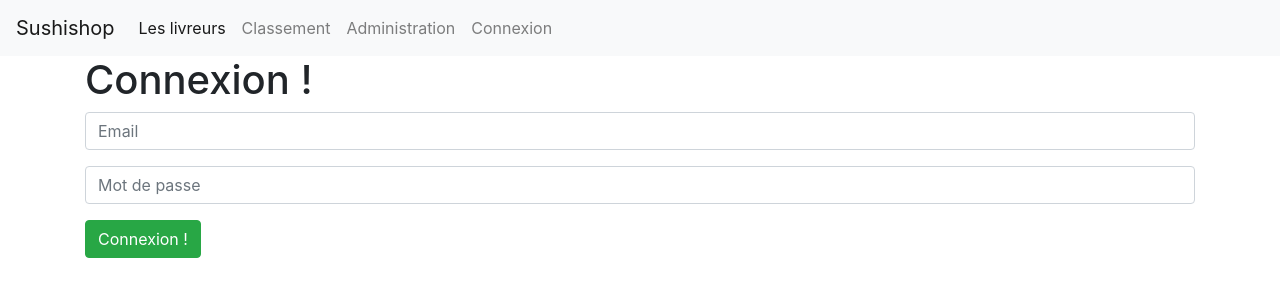
After one commit to christianletembet/Projet-1, a Symfony app: template sushiProjet/templates/security/login.html.twig in a window 1280 px wide. The commit adds this page. Shown: the top 300 px of the page. Run offline with Twig, Linux system fonts and the light colour scheme; the template is opened without the code that fills it, so the values that code supplies are empty; some libraries are stand-ins or nearby versions.

Commit message:
Administration

```diff
--- a/sushiProjet/templates/base.html.twig
+++ b/sushiProjet/templates/base.html.twig
@@ -2,7 +2,7 @@
 <html>
     <head>
         <meta charset="UTF-8">
-        <title>{% block title %}Welcome!{% endblock %}</title>
+        <title>{% block title %}Bienvenue{% endblock %}</title>
         <link rel="stylesheet" href="https://stackpath.bootstrapcdn.com/bootstrap/4.1.3/css/bootstrap.min.css"
               integrity="sha384-MCw98/SFnGE8fJT3GXwEOngsV7Zt27NXFoaoApmYm81iuXoPkFOJwJ8ERdknLPMO"
               crossorigin="anonymous">
@@ -28,6 +28,18 @@
                     <a class="nav-link" href="{{ path('administration') }}">Administration</a>
                 </li>
 
+                {% if not app.user %}
+                <li class="nav-item">
+                    <a class="nav-link" href="{{ path('security_login') }}"> Connexion</a>
+                </li>
+
+                {% else %}
+                <li class="nav-item">
+                    <a class="nav-link" href="{{ path('security_logout') }}"> Deconnexion</a>
+                </li>
+                {% endif %}
+
+
             </ul>
         </div>
     </nav>
--- /dev/null
+++ b/sushiProjet/templates/security/login.html.twig
@@ -0,0 +1,26 @@
+{% extends 'base.html.twig' %}
+
+
+{% block body %}
+
+
+    <h1>Connexion ! </h1>
+
+    <form action="{{ path('security_login') }}" method="post">
+
+        <div class="form-group">
+            <input placeholder="Email" required name="_username" type="text" class="form-control">
+        </div>
+
+        <div class="form-group">
+            <input placeholder="Mot de passe" required name="_password" type="password" class="form-control">
+        </div>
+
+        <div class="form-group">
+            <button type="submit" class="btn btn-success"> Connexion !  </button>
+
+        </div>
+
+    </form>
+
+{% endblock %}
```
Also changed, not shown: sushiProjet/src/Controller/SecurityController.php (+27 -2 lines), sushiProjet/src/Entity/User.php (+19 -1 lines), sushiProjet/templates/sushi/administration.html.twig (+10 -0 lines), 1 other file.
